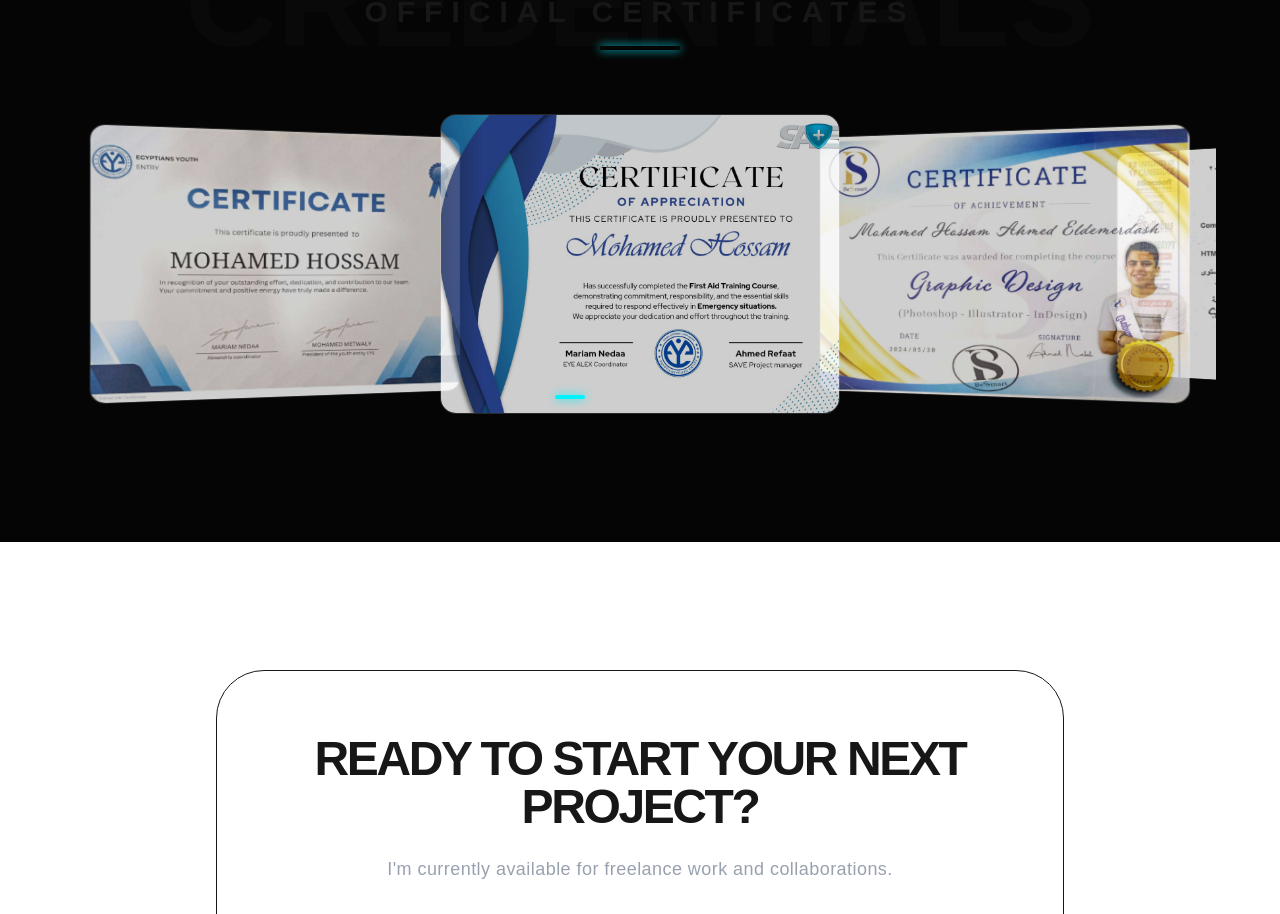
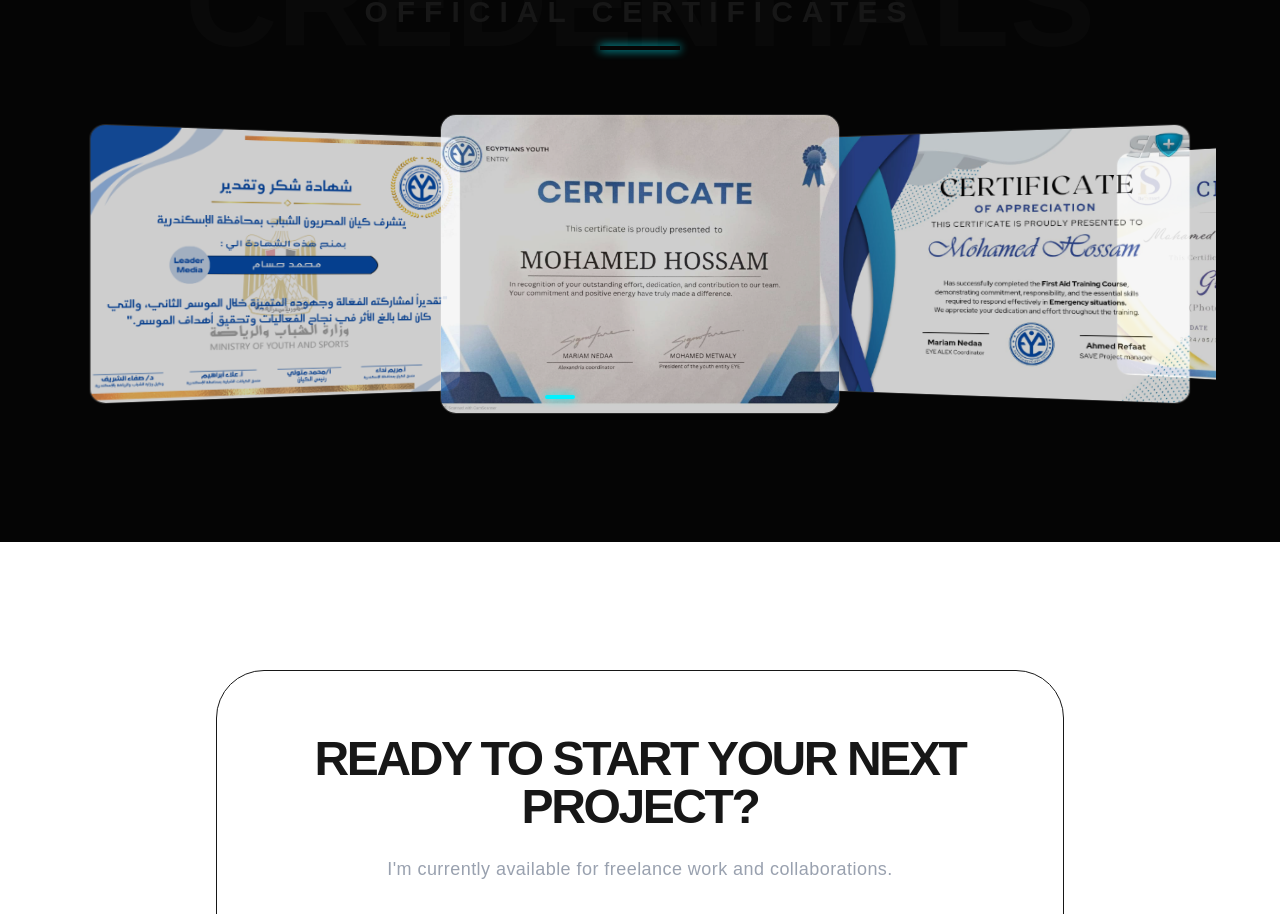
Before and after one commit to mohamed-engineer/protofolio, a Next.js app: page / in a window 1280 px wide. Shown: the part 2460-3374 px from the top of the page. Built offline with nearby package versions, Linux system fonts and the light colour scheme.

Commit message:
closing certification added!

```diff
--- a/app/components/certificatesSlider.tsx
+++ b/app/components/certificatesSlider.tsx
@@ -15,6 +15,7 @@ const CertificatesSlider = () => {
   const [selectedCert, setSelectedCert] = useState<any>(null);
 
   const certificates = [
+    { title: "EYE closing seasson 2", img: "/certificates/EYE-closing.png", issuer: "EYE", date: "2025" },
     { title: "EGYPTIANS YOUTH ENTRY certification", img: "/certificates/EYE.jpeg", issuer: "EYE", date: "2025" },
     { title: "First Eid training course", img: "/certificates/EYE&SAVE.jpeg", issuer: "EYE&Save", date: "2025" },
     { title: "Graphic diploma", img: "/certificates/Be Smart.jpeg", issuer: "Be Smart", date: "2024" },
```
Also changed, not shown: public/certificates/EYE-closing.PNG (added).
